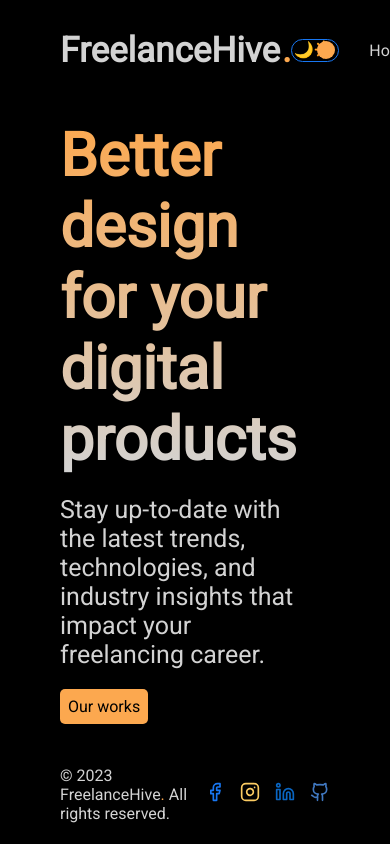
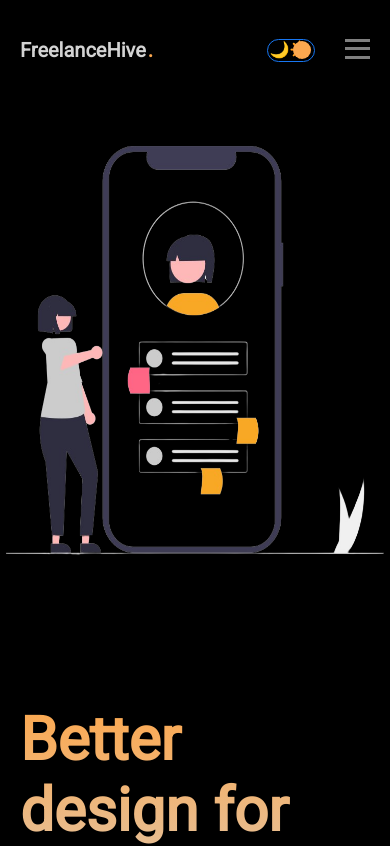
Before and after one commit to MOHITH-2002/freelancehive, a Next.js app: page / in a window 390 px wide. Shown: the top 846 px of the page. Built offline with nearby package versions, Linux system fonts and the light colour scheme; no server answers.

Commit message:
Bug Fixed

```diff
--- a/src/app/globals.css
+++ b/src/app/globals.css
@@ -35,3 +35,12 @@ a {
   background-color: black;
   color:lightgrey;
 }
+@media only screen and (max-width: 499px){
+  .container{
+
+
+    margin:0;
+    padding: 0 20px;
+
+  }
+}
--- a/src/app/page.jsx
+++ b/src/app/page.jsx
@@ -1,3 +1,4 @@
+"use client"
 import Image from 'next/image'
 import styles from './page.module.css'
 import Link from 'next/link'
@@ -14,7 +15,7 @@ export default function Home() {
     </div>
    <div className={styles.item}>
    <div className={styles.image}>
-   <Image fill={true} src="/undraw.png" className={styles.img} alt=""/>
+   <Image height={500} width={500} src="/undraw.png" className={styles.img} alt=""/>
 
    </div>
    </div>
--- a/src/app/page.module.css
+++ b/src/app/page.module.css
@@ -8,6 +8,7 @@
   display: flex;
   flex-direction:column;
   gap:20px;
+
 }
 .title{
   font-size: 60px ;
@@ -15,14 +16,7 @@
   -webkit-background-clip: text;
   -webkit-text-fill-color: transparent;
 }
-.image{
-  position: relative;
-  width: 100%;
-  height: 500px;
 
-
-
-}
 
 .discription{
   font-size: 25px;
@@ -35,3 +29,13 @@
   background-color: #fca84f;
   color: black;
 }
+@media only screen and (min-width: 500px) and (max-width: 789px){
+.container{
+  flex-direction: column-reverse;
+}
+}
+@media only screen and (max-width: 499px){
+  .container{
+    flex-direction: column-reverse;
+  }
+}
--- a/src/components/Footer/Footer.module.css
+++ b/src/components/Footer/Footer.module.css
@@ -13,3 +13,13 @@
 .dot{
     color: #fca84f;
 }
+@media only screen and (max-width: 499px){
+    .container{
+
+        flex-direction: column;
+        justify-content: center;
+        gap: 40px;
+        align-items: center;
+
+    }
+}
--- a/src/components/Navbar/Navbar.jsx
+++ b/src/components/Navbar/Navbar.jsx
@@ -1,14 +1,16 @@
 "use client";
 import Link from 'next/link'
-import React from 'react'
+import React,{useState} from 'react'
 import styles from "./navbar.module.css"
 import Darkmode from '../DarkMode/Darkmode'
 import { signOut, useSession } from 'next-auth/react'
 
 const Navbar = () => {
   const session = useSession()
+  const [menuOpen,setmenu] = useState(false);
   return (
-    <div className={styles.container}>
+
+    <div className={`${styles.container } ${menuOpen ? styles.active : ''}`}>
 
             <Link href="/" className={styles.logo}>FreelanceHive<span className={styles.dot}>.</span></Link>
 
@@ -24,8 +26,27 @@ const Navbar = () => {
               session.status === "authenticated" &&
             <button onClick={signOut} className={styles.logout}>Logout</button>
             }
+      </div>
+            <div className={styles.dark_hamberger}>
+
+
+        <div className={styles.hamburger} onClick={()=>setmenu(!menuOpen)}>
+         <span className={styles.span1 }></span>
+         <span className={styles.span2 }></span>
+         <span className={styles.span3 }></span>
         </div>
+         <Darkmode/>
+         </div>
+      <div className={`${styles.menu } ${menuOpen ? styles.active : ''}`}>
+            <Link href="/" className={styles.link}>Home</Link>
+            <Link href="/About" className={styles.link}>About</Link>
+            <Link href="/Portfolio" className={styles.link}>Portfolio</Link>
+            <Link href="/Blog" className={styles.link}>Blog</Link>
+            <Link href="/Contact" className={styles.link}>Contact</Link>
+            <Link href="/Dashboard" className={styles.link}>Dashboard</Link>
+      </div>
     </div>
+
   )
 }
 
--- a/src/components/Navbar/navbar.module.css
+++ b/src/components/Navbar/navbar.module.css
@@ -29,3 +29,181 @@
     color: #fca84f;
     font-weight: bold;
 }
+.dark_hamberger{
+    display:none;
+}
+.menu{
+    display: none;
+}
+@media only screen and (min-width: 790px) and (max-width: 933px){
+
+    .links{
+        gap:20px;
+    }
+}
+
+@media only screen and (min-width: 500px) and (max-width: 789px){
+
+.links{
+    display: none;
+}
+.dark_hamberger{
+    display:block;
+    display: flex;
+    flex-direction: row-reverse;
+    gap: 30px;
+}
+.hamburger {
+    display: block;
+    width: 25px;
+    height: 20px;
+    display: flex;
+
+    flex-direction: column;
+    justify-content: space-between;
+    cursor: pointer;
+    color:gray;
+
+
+    .span1,.span2,.span3 {
+                width: 100%;
+                height: 3px;
+                background-color:gray;
+                transform-origin: left;
+                transition: all 1s ease;
+
+              }
+}
+.container.active {
+
+
+
+    .hamburger{
+      .span1{
+          background-color: gray;
+          transform: rotate(45deg);
+      }
+       .span2 {
+          opacity: 0;
+        }
+        .span3 {
+          background-color: gray;
+          transform: rotate(-45deg);
+        }
+
+    }
+}
+.menu {
+    width: 100%;
+    height: 100vh;
+    background-color:#5C8374;
+    position: fixed;
+    top: 100px;
+    right: 100%;
+    z-index: 2;
+    display: flex;
+    flex-direction: column;
+    align-items: center;
+    justify-content: center;
+    gap:30px;
+
+    transition: all 1s ease;
+    .link{
+        flex-direction: column;
+    }
+    .link:hover{
+        color:#C7E8CA;
+      }
+
+
+    &.active {
+                right: 0;
+
+              }
+  }
+}
+@media only screen and (max-width: 499px){
+    .logo{
+        font-size: 20px;
+    }
+    .dot{
+        font-size: 20px;
+    }
+.links{
+    display: none;
+}
+.dark_hamberger{
+    display:block;
+    display: flex;
+    flex-direction: row-reverse;
+    gap: 30px;
+}
+.hamburger {
+    display: block;
+    width: 25px;
+    height: 20px;
+    display: flex;
+
+    flex-direction: column;
+    justify-content: space-between;
+    cursor: pointer;
+    color:gray;
+
+
+    .span1,.span2,.span3 {
+                width: 100%;
+                height: 3px;
+                background-color:gray;
+                transform-origin: left;
+                transition: all 1s ease;
+
+              }
+}
+.container.active {
+
+
+
+    .hamburger{
+      .span1{
+          background-color: gray;
+          transform: rotate(45deg);
+      }
+       .span2 {
+          opacity: 0;
+        }
+        .span3 {
+          background-color: gray;
+          transform: rotate(-45deg);
+        }
+
+    }
+}
+.menu {
+    width: 100%;
+    height: 100vh;
+    background-color:#5C8374;
+    position: fixed;
+    top: 100px;
+    right: 100%;
+    z-index: 2;
+    display: flex;
+    flex-direction: column;
+    align-items: center;
+    justify-content: center;
+    gap:30px;
+
+    transition: all 1s ease;
+    .link{
+        flex-direction: column;
+    }
+    .link:hover{
+        color:#C7E8CA;
+      }
+
+
+    &.active {
+                right: 0;
+
+              }
+  }
+}
```
